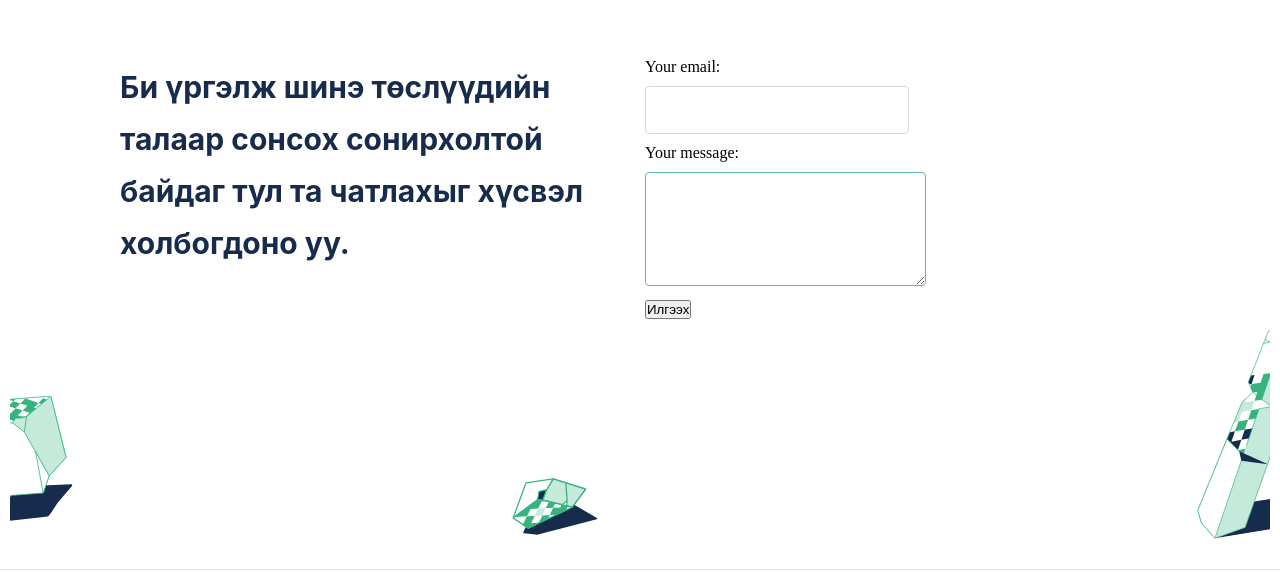
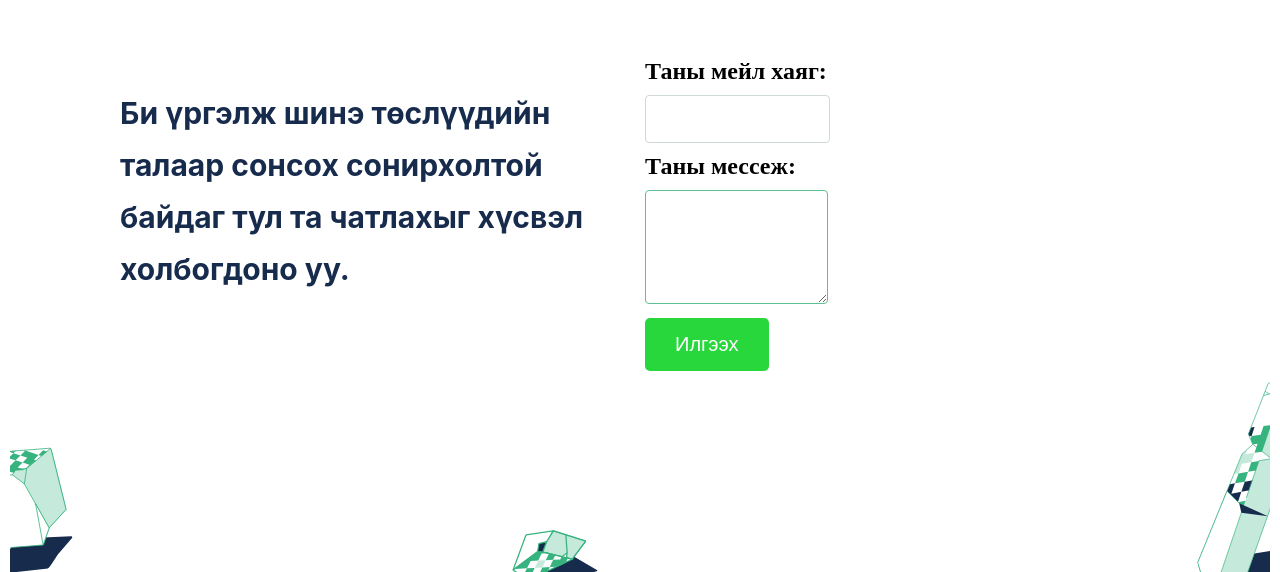
Before and after one commit to buyankhishig23/myweb, a website with bundled scripts: page index.html in a window 1280 px wide. Shown: the part 1866-2438 px from the top of the page. Built offline with nearby package versions, Linux system fonts and the light colour scheme; files whose address does not match are found by name.

Commit message:
forum uurchluv

```diff
--- a/index.html
+++ b/index.html
@@ -191,15 +191,15 @@
       </h2>
       <form action="https://formspree.io/f/mnqkwavb" method="POST">
   <label>
-    Your email:
+    <h2>Таны мейл хаяг:</h2>
     <input type="email" name="email">
   </label>
   <label>
-    Your message:
+    <h2>Таны мессеж:</h2>
     <textarea name="message"></textarea>
   </label>
 
-  <button type="submit">Илгээх</button>
+  <button type="submit" class="custom-button">Илгээх</button>
 </form>
     </section>
     <ul class="footer-icons">
--- a/style.css
+++ b/style.css
@@ -1093,3 +1093,17 @@ textarea.success {
     color: #fff;
   }
 }
+.custom-button {
+  font-size: 20px;         /* Adjust the font size */
+  padding: 15px 30px;     /* Adjust the padding to increase the size */
+  background-color: #28d73c; /* Set the background color to a shade of blue */
+  border: none;           /* Remove the default border */
+  color: white;           /* Change the font color to white */
+  border-radius: 5px;     /* Add rounded corners */
+  cursor: pointer;        /* Change the cursor to a hand when hovering over the button */
+  transition: background-color 0.3s; /* Smooth transition for hover effect */
+}
+
+.custom-button:hover {
+  background-color: #2980b9; /* Darken the background color when the button is hovered */
+}
```
